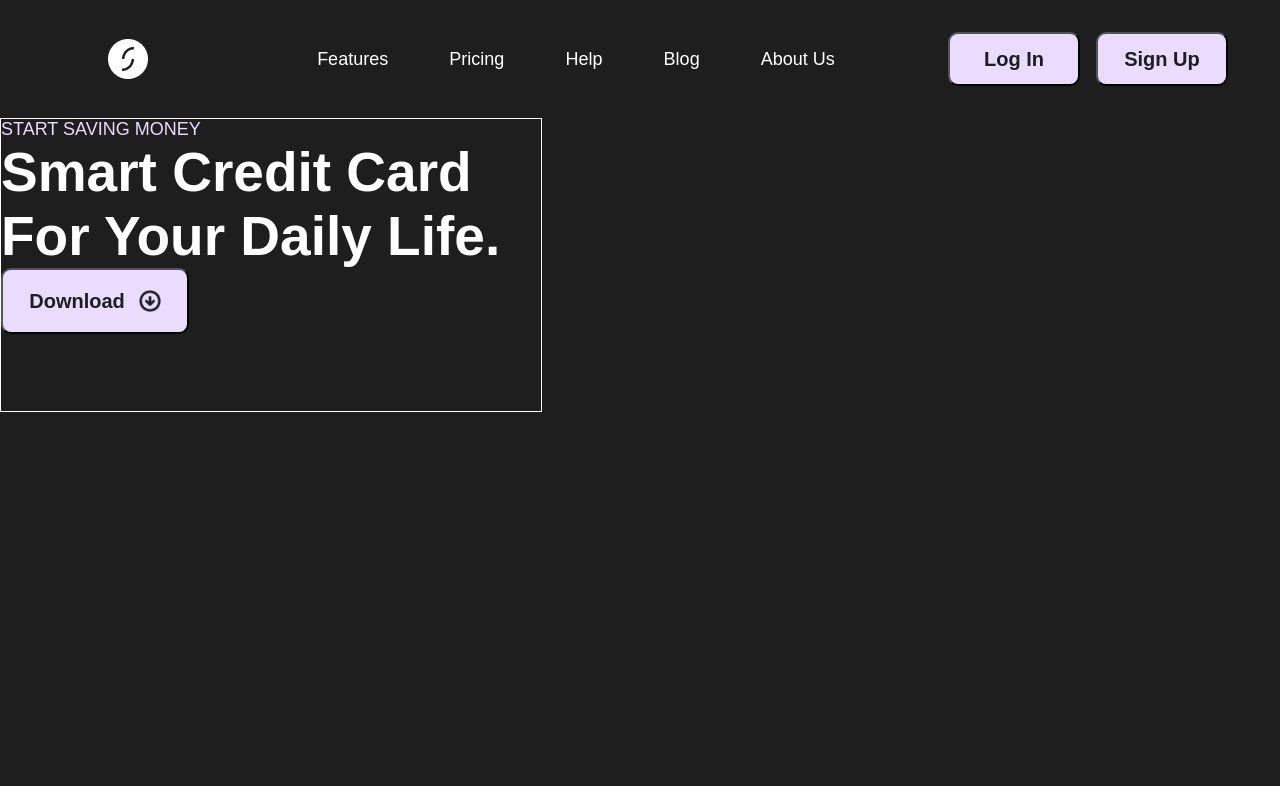
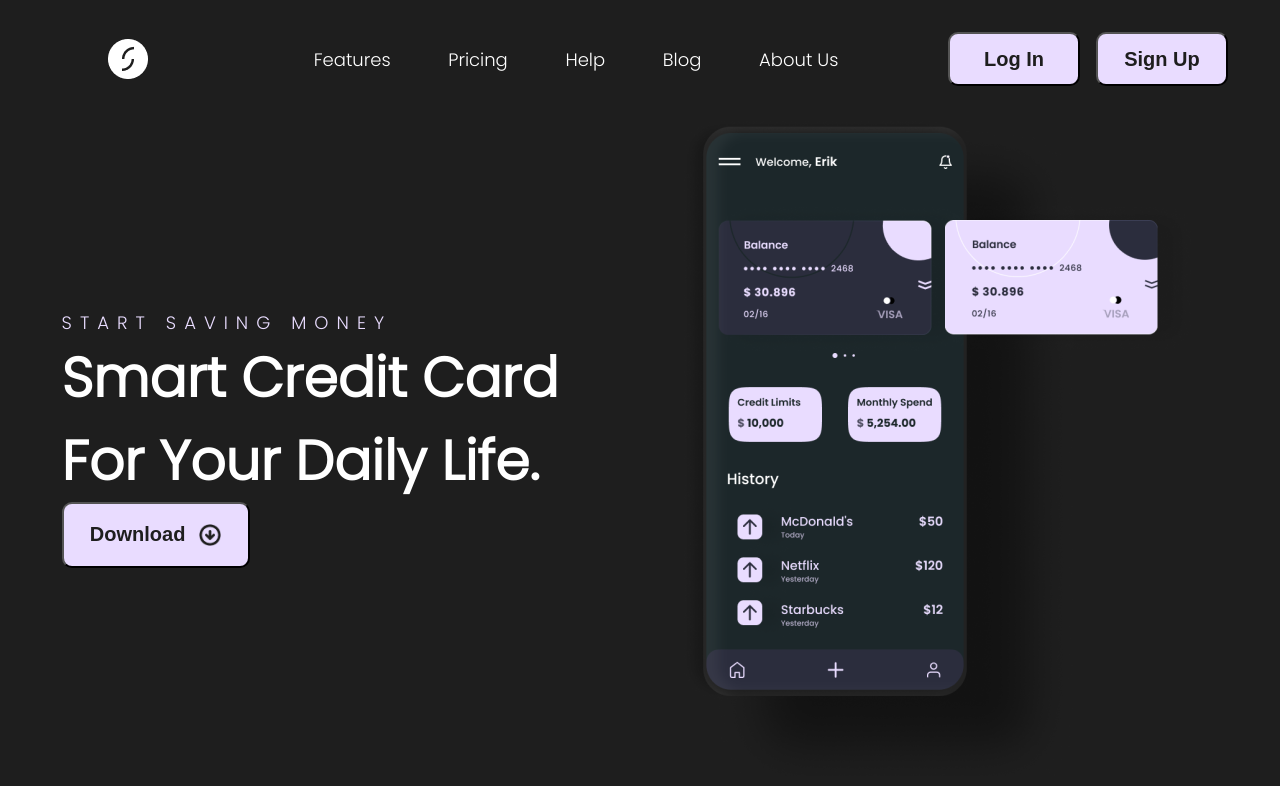
Before and after one commit to zuralosst/Payment-Landing-Page-Challenge, a plain HTML site: page index.html in a window 1280 px wide. Drawn offline with Linux system fonts and the light colour scheme.

Commit message:
finished desktop version

```diff
--- a/index.html
+++ b/index.html
@@ -24,6 +24,7 @@
         <button class="buttons">Sign Up</button>
       </div>
     </div>
+    <div class="hero">
       <div class="hero-section">
         <p class="hero-header">START SAVING MONEY</p>
         <p class="hero-text">Smart Credit Card For Your Daily Life.</p>
@@ -32,5 +33,7 @@
           <img class="download-icon" src="images/download.png" alt="download" />
         </button>
       </div>
-  </body>
+      <div class="hero-img">
+        <img src="images/Hero Image.png" alt="Hero Image" />
+      </div>
 </html>
--- a/style.css
+++ b/style.css
@@ -1,3 +1,5 @@
+@import url("https://fonts.googleapis.com/css2?family=Poppins:wght@300&display=swap");
+
 * {
   padding: 0;
   margin: 0;
@@ -17,21 +19,15 @@ body {
   align-items: center;
   padding-top: 2rem;
   padding-bottom: 2rem;
-  /* border: 1px solid white; */
 }
 
 .icon-container {
   flex: 1 1 20%;
   display: flex;
   justify-content: center;
-  /* border: 1px solid white; */
 }
 
 .icon {
-  /* margin-left: 5rem;
-  margin-right: 20vw; */
-  /* left: 50px; */
-
   height: 40px;
   width: 40px;
   cursor: pointer;
@@ -42,18 +38,13 @@ body {
   display: flex;
   flex-direction: row;
   justify-content: space-evenly;
-  /* margin-right: 25vw; */
-  /* border: 1px solid white; */
 }
 
 .navbar-options {
-  /* margin: 10px; */
   color: white;
   font-size: medium 18px;
   cursor: pointer;
   font-size: 18px;
-  /* padding-left: 1rem;
-  padding-right: 1rem; */
 }
 
 .navbar-options:hover {
@@ -65,7 +56,6 @@ body {
   flex: 1 1 30%;
   justify-content: center;
   gap: 1rem;
-  /* border: 1px solid white; */
 }
 
 .buttons {
@@ -83,14 +73,26 @@ body {
   background-color: #ccbee6;
 }
 
+.hero {
+  display: flex;
+  justify-content: center;
+  align-items: center;
+  height: 80vh;
+  width: 99vw;
+  gap: 5rem;
+}
+
 .hero-section {
+  display: flex;
+  flex-direction: column;
+  justify-content: center;
   height: 294px;
   width: 542px;
-  border: 1px solid white;
   color: white;
 }
 
 .hero-header {
+  letter-spacing: 0.5rem;
   color: #e9dcff;
   font-size: 18px;
 }
```
Also changed, not shown: images/Hero Image.png (added). Lines whose indentation alone changed are shown as unchanged.
